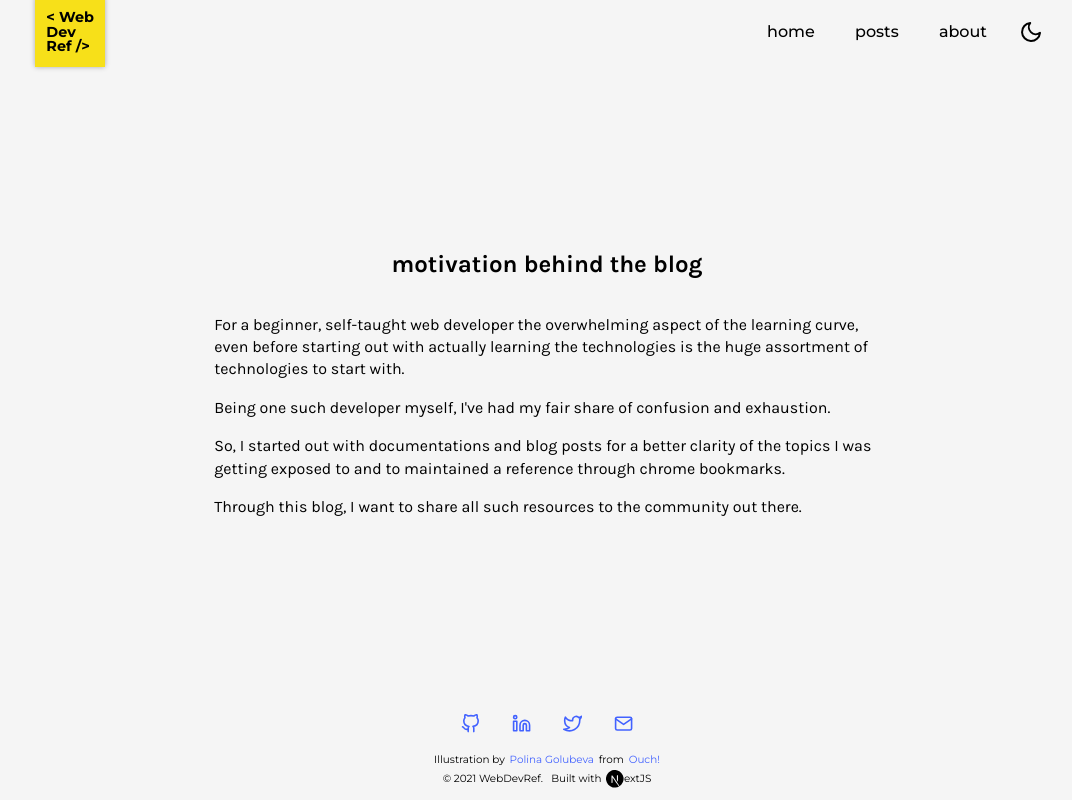
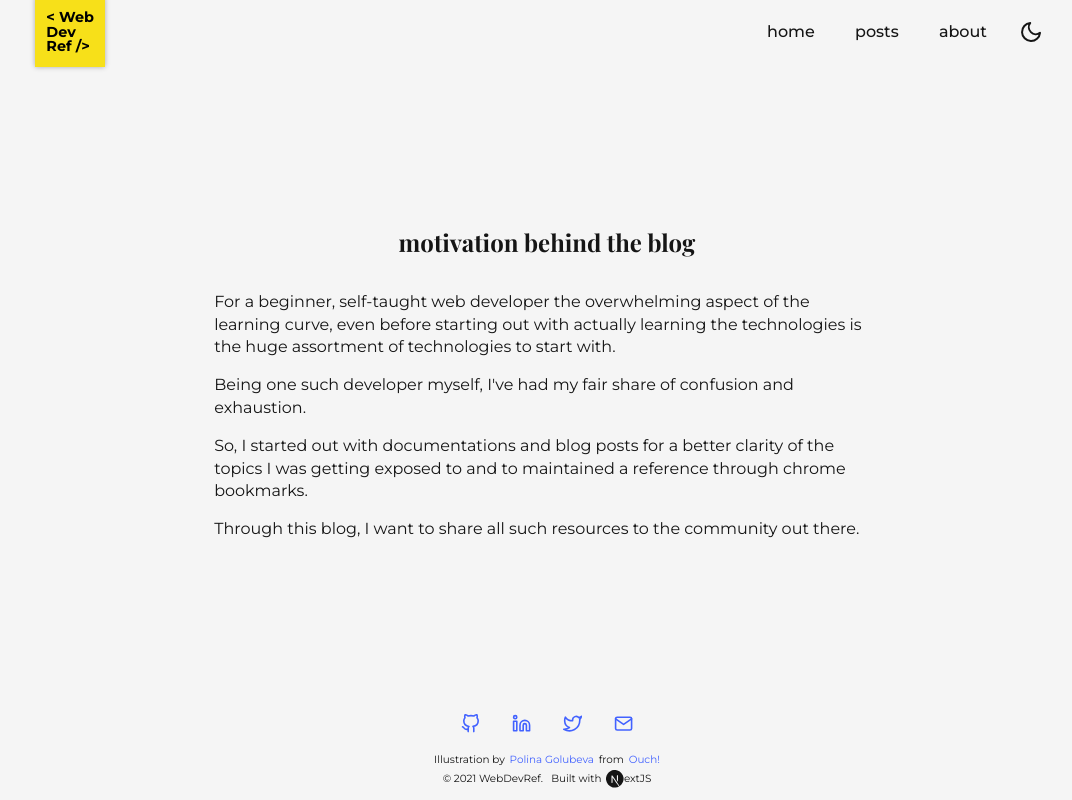
Before and after one commit to sanjibdey104/webdevref, a Next.js app: page /about in a window 1280 px wide. Shown: the whole page, without its empty margins (93-1165 px from the left). Built offline with nearby package versions, Linux system fonts and the light colour scheme.

Commit message:
style: tune heme color consistency

```diff
--- a/components/CustomHead.js
+++ b/components/CustomHead.js
@@ -15,11 +15,7 @@ const CustomHead = () => {
         rel="stylesheet"
       />
       <link
-        href="https://fonts.googleapis.com/css2?family=Karla:wght@300;400;500;600;700&display=swap"
-        rel="stylesheet"
-      />
-      <link
-        href="https://fonts.googleapis.com/css2?family=Inconsolata:wght@300;400;500;600;700&display=swap"
+        href="https://fonts.googleapis.com/css2?family=Playfair+Display:wght@400;500;600;700&display=swap"
         rel="stylesheet"
       />
     </Head>
--- a/components/ThemeToggleButton.js
+++ b/components/ThemeToggleButton.js
@@ -11,7 +11,7 @@ const ThemeSwitch = styled.button`
   svg {
     width: 1.5rem;
     height: 1.5rem;
-    color: ${({ theme }) => theme.textColor};
+    color: ${({ theme }) => theme.smText};
 
     @media (max-width: 600px) {
       color: ${({ theme }) => theme.mobileNavLink};
--- a/pages/about.js
+++ b/pages/about.js
@@ -6,9 +6,9 @@ const AboutSection = styled(motion.section)`
   width: 65%;
   margin: 0 auto;
   margin-bottom: 1rem;
-  font-family: var(--font-secondary);
 
   h2 {
+    font-family: var(--font-secondary);
     text-align: center;
     margin-bottom: 2rem;
   }
--- a/pages/api/hello.js
+++ /dev/null
@@ -1,5 +0,0 @@
-// Next.js API route support: https://nextjs.org/docs/api-routes/introduction
-
-export default (req, res) => {
-  res.status(200).json({ name: 'John Doe' })
-}
--- a/pages/posts/[slug].js
+++ b/pages/posts/[slug].js
@@ -30,7 +30,10 @@ const PostHeader = styled.div`
   padding-bottom: 0.5rem;
 
   .title {
+    color: ${({ theme }) => theme.lgText};
+    font-family: var(--font-secondary);
     margin-bottom: 1rem;
+    font-size: 2.2rem;
   }
 
   .date,
@@ -48,7 +51,6 @@ const PostBody = styled.div`
   flex-direction: column;
   gap: 1.5rem;
   line-height: 1.6;
-  font-family: var(--font-secondary);
 
   a {
     position: relative;
@@ -56,7 +58,7 @@ const PostBody = styled.div`
     align-items: center;
     gap: 1rem;
     margin: 1rem 0;
-    color: ${({ theme }) => theme.externalLink};
+    color: ${({ theme }) => theme.accentColor};
 
     font-size: 1.1rem;
     font-weight: 500;
--- a/styles/globalStyles.js
+++ b/styles/globalStyles.js
@@ -4,8 +4,11 @@ export const GlobalStyles = createGlobalStyle`
 
 :root {
     --font-primary: 'Montserrat', sans-serif;
-    --font-secondary: 'Karla', sans-serif;
+    --font-secondary: 'Playfair Display', serif;
     --logo-color: #f7e019;
+    --js-theme: #f0db4f;
+    --react-theme: #61dafb;
+    --css-theme: #e31b5f;
 }
 
 html {
@@ -24,7 +27,7 @@ body {
     height: 100vh;
     line-height: 1.4;
     background-color: ${({ theme }) => theme.backgroundColor};
-    color: ${({ theme }) => theme.textColor};
+    color: ${({ theme }) => theme.smText};
     font-family: var(--font-primary);
 }
 
@@ -42,7 +45,6 @@ body {
     @media (max-width: 768px) {
         width: 90%;
     }
-
 }
 
 ul {
@@ -90,18 +92,22 @@ button {
 
 export const lightTheme = {
   backgroundColor: "#f5f5f5",
-  textColor: "#000",
+  lgText: "#250902",
+  smText: "#151515",
+  lightText: "#808080",
   accentColor: "#4262ff",
   externalLink: "#4262ff",
-  boxShadow: "inset 0 0 7.5px rgba(0,0,0,0.2)",
+  boxShadow: "inset 0 0 8px rgba(0,0,0,0.2)",
   mobileNavLink: "#ffffffda",
 };
 
 export const darkTheme = {
   backgroundColor: "#121212",
-  textColor: "#bbb",
-  accentColor: "#bb86fc",
+  lgText: "#d3cecc",
+  smText: "#e9e6e6",
+  lightText: "#808080",
+  accentColor: "#a1b567",
   externalLink: "#3dffc5",
   boxShadow: "0 0 8px #000",
-  mobileNavLink: "#000",
+  mobileNavLink: "#151515",
 };
```
Also changed, not shown: components/PostCard.js (+39 -16 lines), pages/index.js (+38 -34 lines), pages/posts.js (+6 -6 lines).
